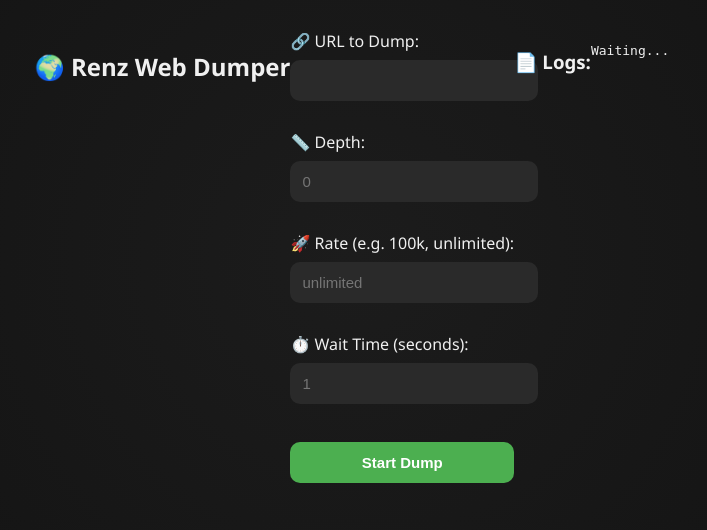
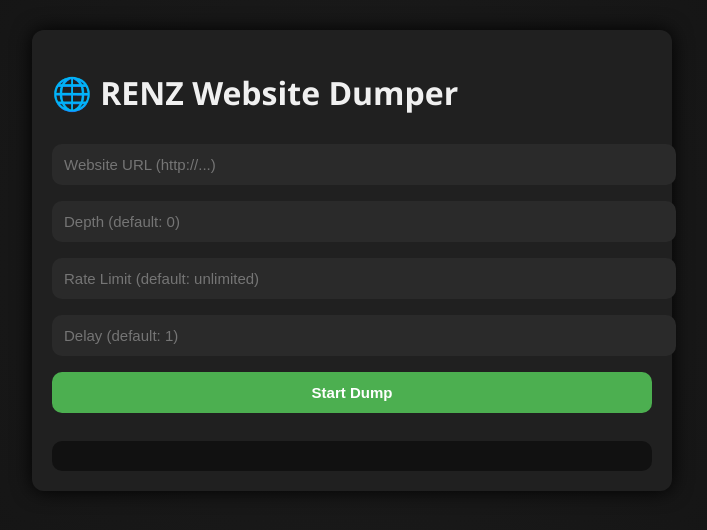
Before and after one commit to renz2451/website, a Flask app: page / in a window 1280 px wide. Shown: the top 530 px of the page, without its empty margins (288-995 px from the left). Run offline with Flask 3, Linux system fonts and the light colour scheme.

Commit message:
Update index.html

```diff
--- a/templates/index.html
+++ b/templates/index.html
@@ -2,30 +2,22 @@
 <html>
 <head>
   <meta charset="UTF-8">
-  <title>Renz Web Dumper</title>
+  <title>RENZ Web Dumper</title>
   <link rel="stylesheet" href="/static/style.css">
 </head>
 <body>
-  <h2>🌍 Renz Web Dumper</h2>
-  <form id="dumpForm">
-    <label>🔗 URL to Dump:</label><br>
-    <input type="text" name="url" required><br><br>
-
-    <label>📏 Depth:</label><br>
-    <input type="text" name="depth" placeholder="0"><br><br>
-
-    <label>🚀 Rate (e.g. 100k, unlimited):</label><br>
-    <input type="text" name="rate" placeholder="unlimited"><br><br>
-
-    <label>⏱️ Wait Time (seconds):</label><br>
-    <input type="text" name="wait" placeholder="1"><br><br>
-
-    <button type="submit">Start Dump</button>
-  </form>
-
-  <h3>📄 Logs:</h3>
-  <pre id="logs">Waiting...</pre>
-
+  <div class="container">
+    <h1>🌐 RENZ Website Dumper</h1>
+    <form id="dumpForm">
+      <input type="url" placeholder="Website URL (http://...)" name="url" required>
+      <input type="text" placeholder="Depth (default: 0)" name="depth">
+      <input type="text" placeholder="Rate Limit (default: unlimited)" name="rate">
+      <input type="text" placeholder="Delay (default: 1)" name="wait">
+      <button type="submit">Start Dump</button>
+    </form>
+    <div id="logs" class="logs"></div>
+    <div id="renamePrompt" style="display:none;"></div>
+  </div>
   <script src="/static/app.js"></script>
 </body>
 </html>
```
